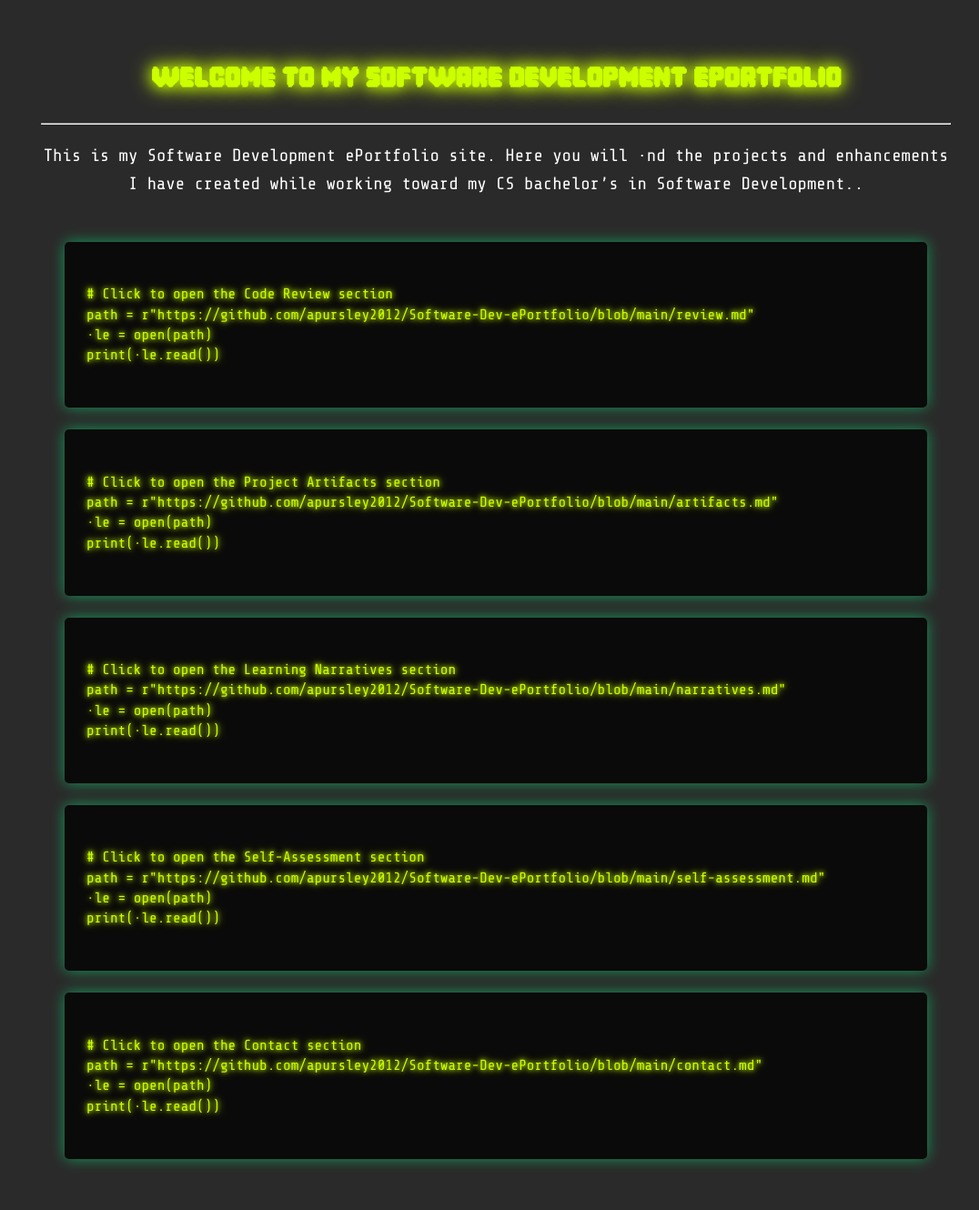
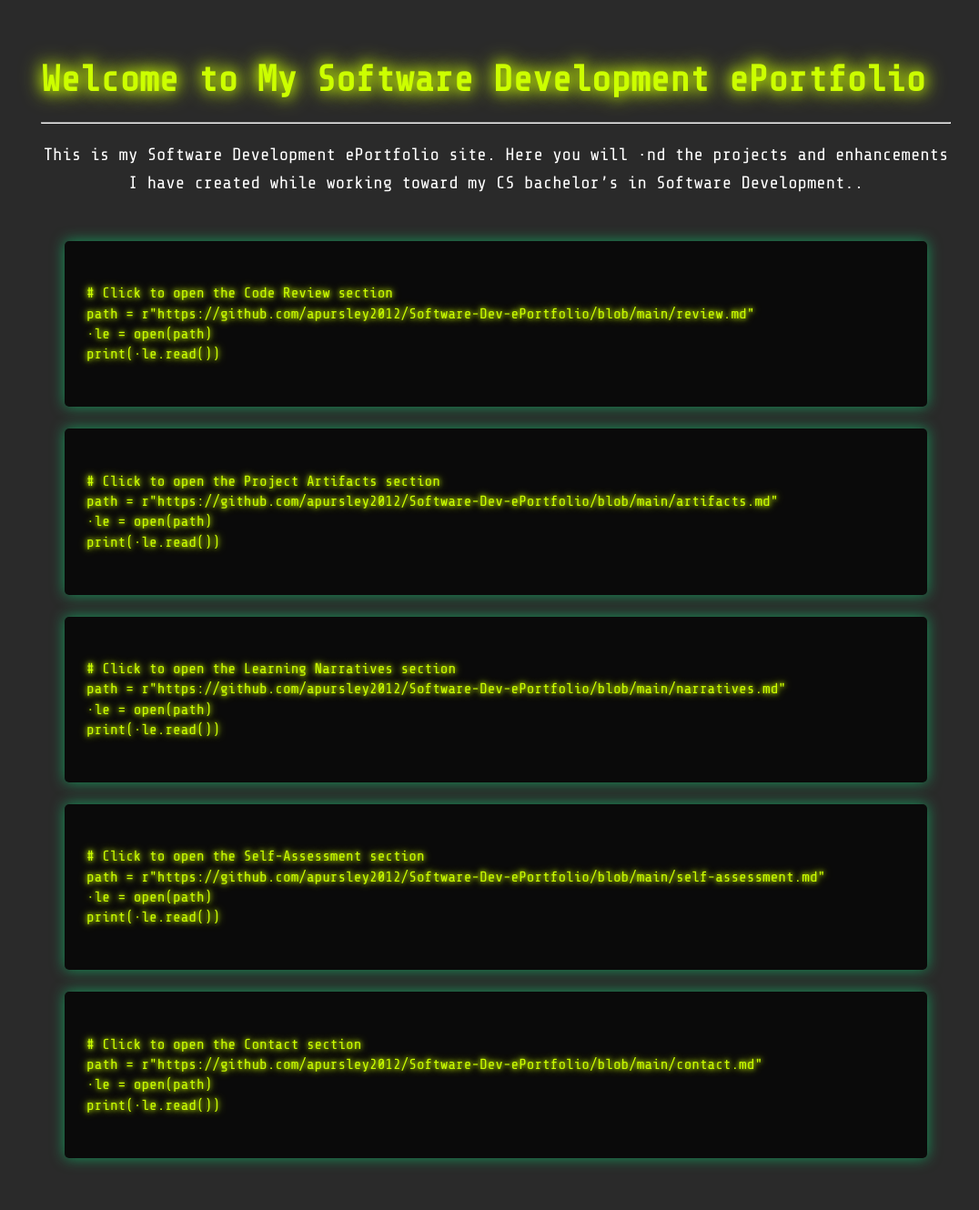
Before and after one commit to apursley2012/Software-Dev-ePortfolio, a Jekyll site: the page built from index.md, in a window 1280 px wide. Shown: the whole page at 91% size, without its empty margins (95-1171 px from the left). Built offline with Jekyll 4.4.1, drawn with Linux system fonts in a browser that asks for light colours.

Commit message:
Update style.css

```diff
--- a/assets/css/style.css
+++ b/assets/css/style.css
@@ -17,7 +17,7 @@
 
 h1, h2, h3 {
   color: #ccff00;
-  font-family: 'PixelGame', monospace;
+  fontface-family: 'NanoPix', monospace;
   text-align: center;
   /* Enhanced glow for headers */
   text-shadow: 0 0 15px #ccff00, 0 0 25px #ccff00;
@@ -25,14 +25,29 @@
 }
 
 h1 {
+    fontface-family: 'NanoPix', monospace;
+    text-align: center;
+    /* Enhanced glow for headers */
+    text-shadow: 0 0 15px #ccff00, 0 0 25px #ccff00;
+    margin-bottom: 1.5rem;
     font-size: 3.5rem;
 }
 
 h2 {
+    fontface-family: 'NanoPix', monospace;
+    text-align: left;
+    /* Enhanced glow for headers */
+    text-shadow: 0 0 15px #ccff00, 0 0 25px #ccff00;
+    margin-bottom: 1.5rem;
     font-size: 2.5rem;
 }
 
 h3 {
+    fontface-family: 'NanoPix', monospace;
+    text-align: left;
+    /* Enhanced glow for headers */
+    text-shadow: 0 0 15px #ccff00, 0 0 25px #ccff00;
+    margin-bottom: 1.5rem;
     font-size: 1.8rem;
 }
 
```
